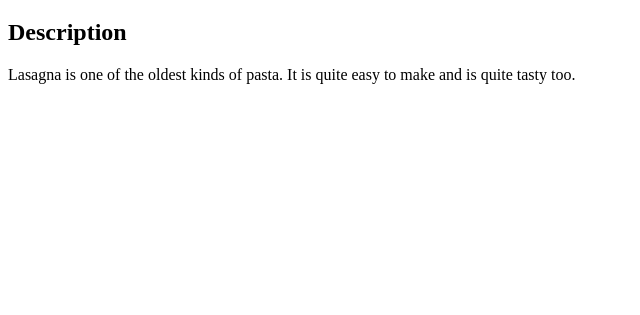
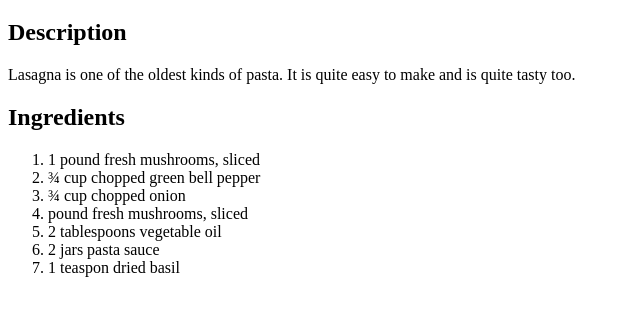
Before and after one commit to Uncle-Kash/Odin-Recipe, a plain HTML site: page recipes/lasagna.html in a window 1280 px wide. Shown: the part 61-376 px from the top of the page, without its empty margins (0-640 px from the left). Drawn offline with Linux system fonts and the light colour scheme.

Commit message:
Add Lasagna ingredients

```diff
--- a/recipes/lasagna.html
+++ b/recipes/lasagna.html
@@ -10,6 +10,15 @@
    <h1>How to make Lasagna</h1>
    <h2>Description</h2>
    <p>Lasagna is one of the oldest kinds of pasta. It is quite easy to make and is quite tasty too. </p>
-
+   <h2>Ingredients</h2>
+    <ol>
+        <li>1 pound fresh mushrooms, sliced</li>
+        <li>¾ cup chopped green bell pepper</li>
+        <li>¾ cup chopped onion</li>
+        <li>pound fresh mushrooms, sliced</li>
+        <li>2 tablespoons vegetable oil</li>
+        <li>2 jars pasta sauce</li>
+        <li>1 teaspon dried basil</li>
+    </ol>
 </body>
 </html>
```
